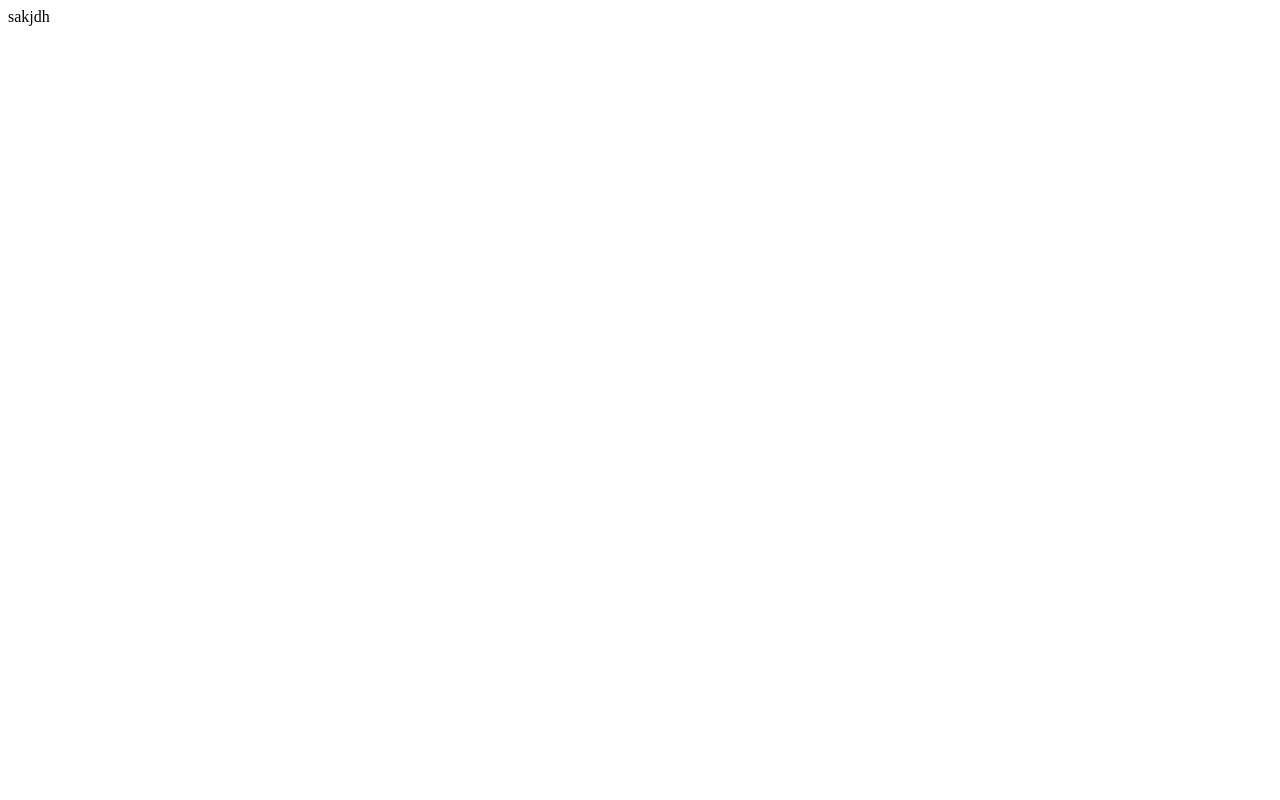
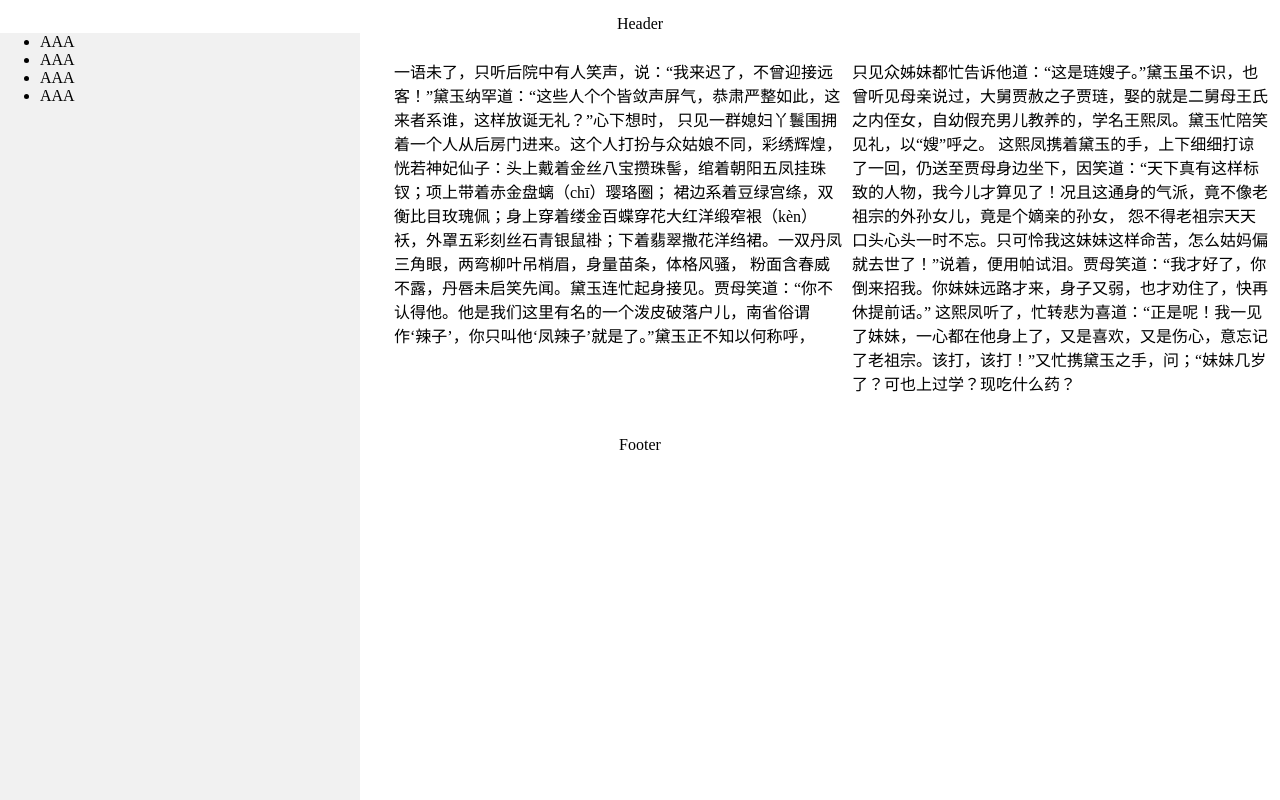
Before and after one commit to NJH1412/NJH1412.github.io, a plain HTML site: page index.html in a window 1280 px wide. Drawn offline with Linux system fonts and the light colour scheme.

Commit message:
Add files via upload

```diff
--- /dev/null
+++ b/f1.css
@@ -0,0 +1,28 @@
+body{
+    margin: 0;
+}
+
+.header{
+    text-align: center;
+    padding-top: 15px;
+}
+
+ul {
+    width: 25%;
+    background-color: #f1f1f1;
+    height: 100%;
+    margin: 0;
+    position: fixed;
+}
+
+.column1{
+    margin-left: 30%;
+    float: left;
+    padding: 10px;
+    width: 35%;
+    height: 50%;
+}
+
+.column2{
+    padding: 10px;
+}
--- a/index.html
+++ b/index.html
@@ -1 +1,45 @@
-sakjdh
+<!DOCTYPE html>
+<html lang="en">
+<head>
+    <meta charset="UTF-8">
+    <title>Title</title>
+    <link rel="stylesheet" type="text/css" href="f1.css">
+</head>
+<body>
+  <div class="header">
+      <div>Header</div>
+  </div>
+
+  <div>
+      <ul>
+          <li>AAA</li>
+          <li>AAA</li>
+          <li>AAA</li>
+          <li>AAA</li>
+      </ul>
+  </div>
+
+
+  <div>
+      <div class="column1">
+          <p>一语未了，只听后院中有人笑声，说：“我来迟了，不曾迎接远客！”黛玉纳罕道：“这些人个个皆敛声屏气，恭肃严整如此，这来者系谁，这样放诞无礼？”心下想时，
+              只见一群媳妇丫鬟围拥着一个人从后房门进来。这个人打扮与众姑娘不同，彩绣辉煌，恍若神妃仙子：头上戴着金丝八宝攒珠髻，绾着朝阳五凤挂珠钗；项上带着赤金盘螭（chī）璎珞圈；
+              裙边系着豆绿宫绦，双衡比目玫瑰佩；身上穿着缕金百蝶穿花大红洋缎窄裉（kèn）袄，外罩五彩刻丝石青银鼠褂；下着翡翠撒花洋绉裙。一双丹凤三角眼，两弯柳叶吊梢眉，身量苗条，体格风骚，
+              粉面含春威不露，丹唇未启笑先闻。黛玉连忙起身接见。贾母笑道：“你不认得他。他是我们这里有名的一个泼皮破落户儿，南省俗谓作‘辣子’，你只叫他‘凤辣子’就是了。”黛玉正不知以何称呼，
+          </p>
+      </div>
+
+      <div class="column2">
+          <p>
+              只见众姊妹都忙告诉他道：“这是琏嫂子。”黛玉虽不识，也曾听见母亲说过，大舅贾赦之子贾琏，娶的就是二舅母王氏之内侄女，自幼假充男儿教养的，学名王熙凤。黛玉忙陪笑见礼，以“嫂”呼之。
+              这熙凤携着黛玉的手，上下细细打谅了一回，仍送至贾母身边坐下，因笑道：“天下真有这样标致的人物，我今儿才算见了！况且这通身的气派，竟不像老祖宗的外孙女儿，竟是个嫡亲的孙女，
+              怨不得老祖宗天天口头心头一时不忘。只可怜我这妹妹这样命苦，怎么姑妈偏就去世了！”说着，便用帕试泪。贾母笑道：“我才好了，你倒来招我。你妹妹远路才来，身子又弱，也才劝住了，快再休提前话。”
+              这熙凤听了，忙转悲为喜道：“正是呢！我一见了妹妹，一心都在他身上了，又是喜欢，又是伤心，意忘记了老祖宗。该打，该打！”又忙携黛玉之手，问；“妹妹几岁了？可也上过学？现吃什么药？
+          </p>
+      </div>
+  </div>
+  <div class="header">
+      <div>Footer</div>
+  </div>
+</body>
+</html>
```
